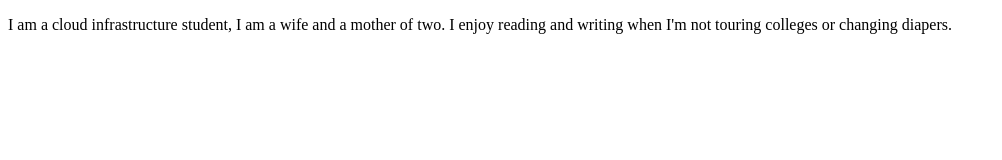
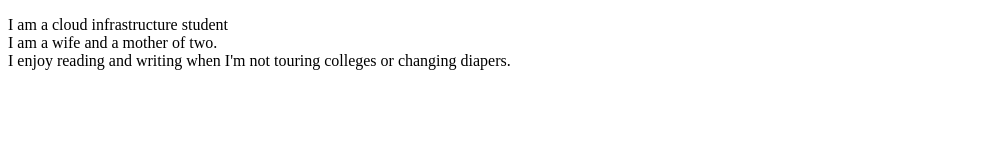
Before and after one commit to CFord916/cford916.github.io, a plain HTML site: page index.html in a window 1280 px wide. Shown: the whole page, without its empty margins (0-1002 px from the left). Drawn offline with Linux system fonts and the light colour scheme.

Commit message:
Add files via upload

```diff
--- a/index.html
+++ b/index.html
@@ -5,10 +5,12 @@
 <style>
 body{ background- color: CEDBEO; }
 
-h1{ color:BOD3EO}
+h1{ color:BOD3EO;}
 
-p{ color: 97C0D7
-}</style>
+p{ color: 97C0D7;}</style>
 </head>
-<body><p>I am a cloud infrastructure student, I am a wife and a mother of two. I enjoy reading and writing when I'm not touring colleges or changing diapers.</p></body>
+<body><p>I am a cloud infrastructure student<br>
+ I am a wife and a mother of two.<br>
+ I enjoy reading and writing when I'm not touring colleges or changing diapers.</p>
+</body>
 </html>
```
